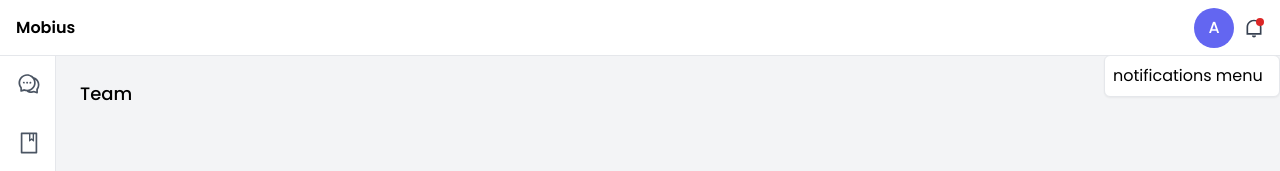
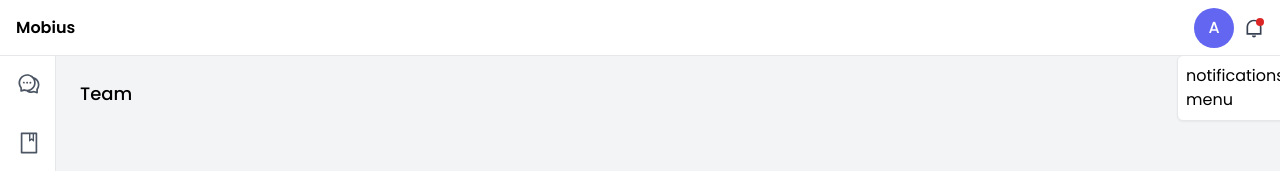
Before and after one commit to AdiPol1359/mobius, a Next.js app in the folder apps/web/: page /dashboard/team in a window 1280 px wide. Both pictures are taken after a click on the button 1254 px from the left and 27 px from the top of the page. Shown: the top 171 px of the page. Built offline with nearby package versions, Linux system fonts and the light colour scheme.

Commit message:
fix(web): fix menu position

```diff
--- a/apps/web/src/components/DashboardHeader/DashboardHeader.tsx
+++ b/apps/web/src/components/DashboardHeader/DashboardHeader.tsx
@@ -1,10 +1,12 @@
 import { NotificationsMenu } from './NotificationsMenu';
 import { UserMenu } from './UserMenu';
+
+export const HEADER_MENU_TOP = 55;
 
 export const DashboardHeader = () => (
 	<header className="flex h-14 items-center justify-between border-b bg-white px-4">
 		<h1 className="font-semibold">Mobius</h1>
-		<div className="flex h-full items-center gap-x-2.5 text-gray-700">
+		<div className="flex items-center gap-x-2.5 text-gray-700">
 			<UserMenu />
 			<NotificationsMenu />
 		</div>
--- a/apps/web/src/components/DashboardHeader/NotificationsMenu.tsx
+++ b/apps/web/src/components/DashboardHeader/NotificationsMenu.tsx
@@ -3,6 +3,8 @@
 import { RiNotificationLine } from 'react-icons/ri';
 
 import { Menu } from '@/components/Menu/Menu';
+
+import { HEADER_MENU_TOP } from './DashboardHeader';
 
 export const NotificationsMenu = () => (
 	<Menu>
@@ -10,6 +12,6 @@ export const NotificationsMenu = () => (
 			<RiNotificationLine />
 			<div className="absolute top-0 right-0 h-2 w-2 rounded-full bg-red-600" />
 		</Menu.Button>
-		<Menu.Dropdown>notifications menu</Menu.Dropdown>
+		<Menu.Dropdown top={HEADER_MENU_TOP}>notifications menu</Menu.Dropdown>
 	</Menu>
 );
--- a/apps/web/src/components/DashboardHeader/UserMenu.tsx
+++ b/apps/web/src/components/DashboardHeader/UserMenu.tsx
@@ -3,12 +3,13 @@
 import { Menu } from '@/components/Menu/Menu';
 
 import { Avatar } from '../Avatar';
+import { HEADER_MENU_TOP } from './DashboardHeader';
 
 export const UserMenu = () => (
 	<Menu>
 		<Menu.Button>
 			<Avatar>A</Avatar>
 		</Menu.Button>
-		<Menu.Dropdown>user menu</Menu.Dropdown>
+		<Menu.Dropdown top={HEADER_MENU_TOP}>user menu</Menu.Dropdown>
 	</Menu>
 );
--- a/apps/web/src/components/Menu/Dropdown.tsx
+++ b/apps/web/src/components/Menu/Dropdown.tsx
@@ -2,19 +2,40 @@
 
 import { Transition } from '@headlessui/react';
 import type { ReactNode } from 'react';
-import { useRef } from 'react';
+import { useCallback, useRef } from 'react';
 
 import { useDocumentEvent } from '@/hooks/useDocumentEvent';
+import { calculateMenuPosition } from '@/lib/menu';
 
 import { useMenuContext } from './MenuProvider';
 
 type DropdownProps = Readonly<{
+	top?: number;
 	children: ReactNode;
 }>;
 
-export const Dropdown = ({ children }: DropdownProps) => {
+export const Dropdown = ({ top, children }: DropdownProps) => {
 	const ref = useRef<HTMLDivElement | null>(null);
 	const { isActive, buttonId, dropdownId, closeMenu } = useMenuContext();
+
+	const setMenuPosition = useCallback(() => {
+		const button = document.getElementById(buttonId);
+
+		if (!button || !ref.current) return;
+
+		const buttonBoundingClientRect = button.getBoundingClientRect();
+		const { x, y } = calculateMenuPosition({
+			screenWidth: window.innerWidth,
+			menuWidth: ref.current.offsetWidth,
+			buttonWidth: button.offsetWidth,
+			buttonHeight: button.offsetHeight,
+			buttonX: buttonBoundingClientRect.x,
+			buttonY: buttonBoundingClientRect.y,
+		});
+
+		ref.current.style.left = `${x}px`;
+		ref.current.style.top = `${top ?? y}px`;
+	}, [buttonId, top]);
 
 	useDocumentEvent('click', (event) => {
 		if (ref.current && !event.composedPath().includes(ref.current)) {
@@ -22,8 +43,14 @@ export const Dropdown = ({ children }: DropdownProps) => {
 		}
 	});
 
+	useDocumentEvent('resize', setMenuPosition);
+
 	return (
 		<Transition
+			id={dropdownId}
+			ref={ref}
+			role="menu"
+			aria-labelledby={buttonId}
 			show={isActive}
 			enter="transition duration-150"
 			enterFrom="opacity-0 scale-95"
@@ -31,11 +58,8 @@ export const Dropdown = ({ children }: DropdownProps) => {
 			leave="transition duration-150"
 			leaveFrom="opacity-100 scale-100"
 			leaveTo="opacity-0 scale-90"
-			id={dropdownId}
-			ref={ref}
-			aria-labelledby={buttonId}
-			role="menu"
-			className="absolute -right-4 top-full w-44 rounded-md border bg-white p-2 text-black shadow-sm"
+			beforeEnter={setMenuPosition}
+			className="absolute z-50 w-fit rounded-md border bg-white p-2 text-black shadow-sm"
 		>
 			{children}
 		</Transition>
--- a/apps/web/src/components/Menu/Menu.tsx
+++ b/apps/web/src/components/Menu/Menu.tsx
@@ -9,9 +9,7 @@ type MenuProps = Readonly<{
 }>;
 
 export const Menu = ({ children }: MenuProps) => (
-	<MenuProvider>
-		<div className="relative flex h-full items-center">{children}</div>
-	</MenuProvider>
+	<MenuProvider>{children}</MenuProvider>
 );
 
 Menu.Button = Button;
--- a/apps/web/src/hooks/useDocumentEvent.ts
+++ b/apps/web/src/hooks/useDocumentEvent.ts
@@ -1,14 +1,14 @@
 import { useEffect } from 'react';
 
-export const useDocumentEvent = <T extends keyof DocumentEventMap>(
+export const useDocumentEvent = <T extends keyof WindowEventMap>(
 	type: T,
-	handler: (event: DocumentEventMap[T]) => unknown
+	handler: (event: WindowEventMap[T]) => unknown
 ) => {
 	useEffect(() => {
-		document.addEventListener(type, handler);
+		window.addEventListener(type, handler);
 
 		return () => {
-			document.removeEventListener(type, handler);
+			window.removeEventListener(type, handler);
 		};
 	}, [type, handler]);
 };
--- /dev/null
+++ b/apps/web/src/lib/menu.ts
@@ -0,0 +1,25 @@
+// TODO: ADD TESTS
+export const calculateMenuPosition = ({
+	screenWidth,
+	menuWidth,
+	buttonWidth,
+	buttonHeight,
+	buttonX,
+	buttonY,
+}: Readonly<{
+	screenWidth: number;
+	menuWidth: number;
+	buttonWidth: number;
+	buttonHeight: number;
+	buttonX: number;
+	buttonY: number;
+}>) => {
+	const positionX = buttonX - (menuWidth - buttonWidth) / 2;
+	const menuSize = positionX + menuWidth - screenWidth;
+
+	const x =
+		positionX < 0 ? 0 : menuSize > 0 ? screenWidth - menuWidth : positionX;
+	const y = buttonY + buttonHeight + 6;
+
+	return { x, y };
+};
```
